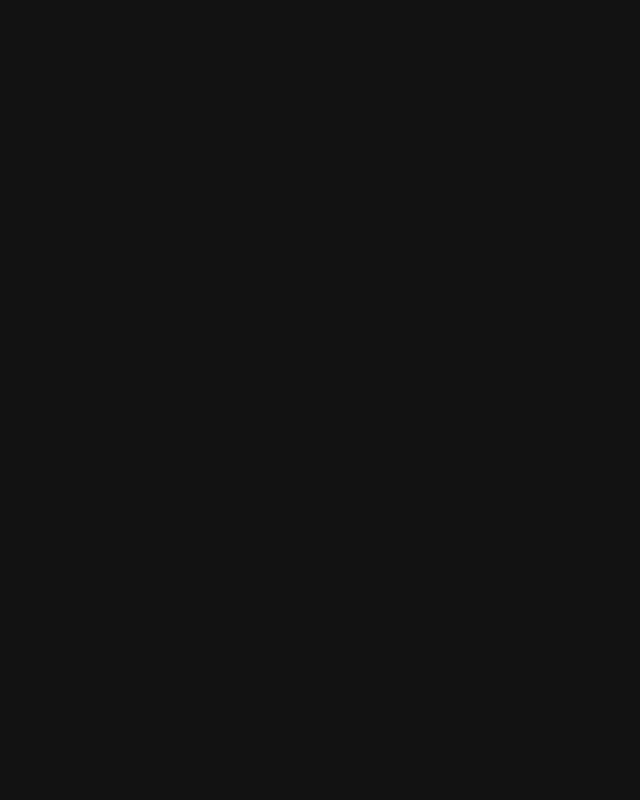
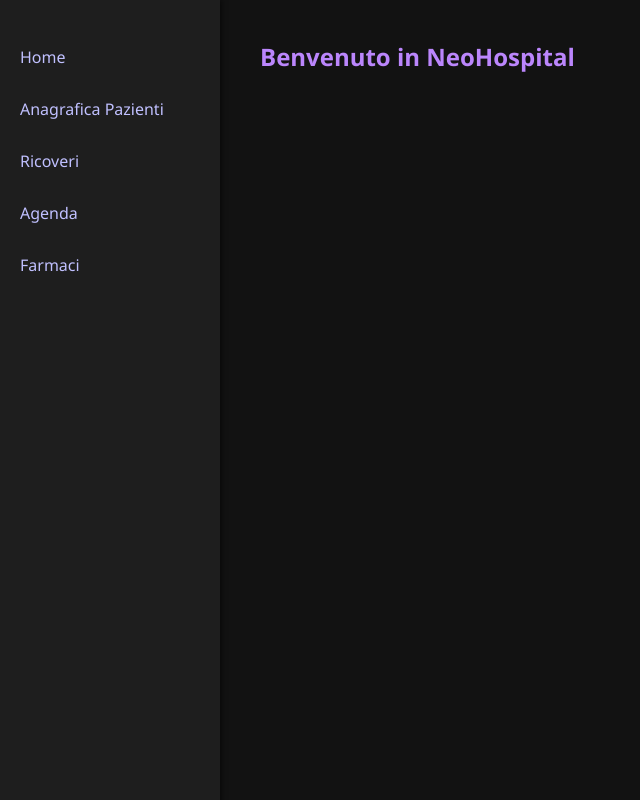
Before and after one commit to PaoloFantuzzo/NeoHospital, a plain HTML site: page index.html in a window 1280 px wide. Shown: the whole page, without its empty margins (0-640 px from the left). Drawn offline with Linux system fonts and the light colour scheme.

Commit message:
Update index.html

```diff
--- a/index.html
+++ b/index.html
@@ -7,6 +7,37 @@
   <link rel="stylesheet" href="style.css" />
 </head>
 <body>
-    <!-- CONTENUTO HTML SARÀ QUI INSERITO DINAMICAMENTE O AGGIUNTO IN SEGUITO -->
+
+  <aside class="sidebar">
+    <ul>
+      <li><a href="#" onclick="navigate('home')">Home</a></li>
+      <li><a href="#" onclick="navigate('pazienti')">Anagrafica Pazienti</a></li>
+      <li><a href="#" onclick="navigate('ricoveri')">Ricoveri</a></li>
+      <li><a href="#" onclick="navigate('agenda')">Agenda</a></li>
+      <li><a href="#" onclick="navigate('farmaci')">Farmaci</a></li>
+    </ul>
+  </aside>
+
+  <section id="home" class="view">
+    <h2>Benvenuto in NeoHospital</h2>
+  </section>
+
+  <section id="pazienti" class="view" style="display:none">
+    <h2>Anagrafica Pazienti</h2>
+  </section>
+
+  <section id="ricoveri" class="view" style="display:none">
+    <h2>Ricoveri Attivi</h2>
+  </section>
+
+  <section id="agenda" class="view" style="display:none">
+    <h2>Agenda</h2>
+  </section>
+
+  <section id="farmaci" class="view" style="display:none">
+    <h2>Farmaci</h2>
+  </section>
+
+  <script src="app.js"></script>
 </body>
 </html>
```
Lines whose indentation alone changed are shown as unchanged.
